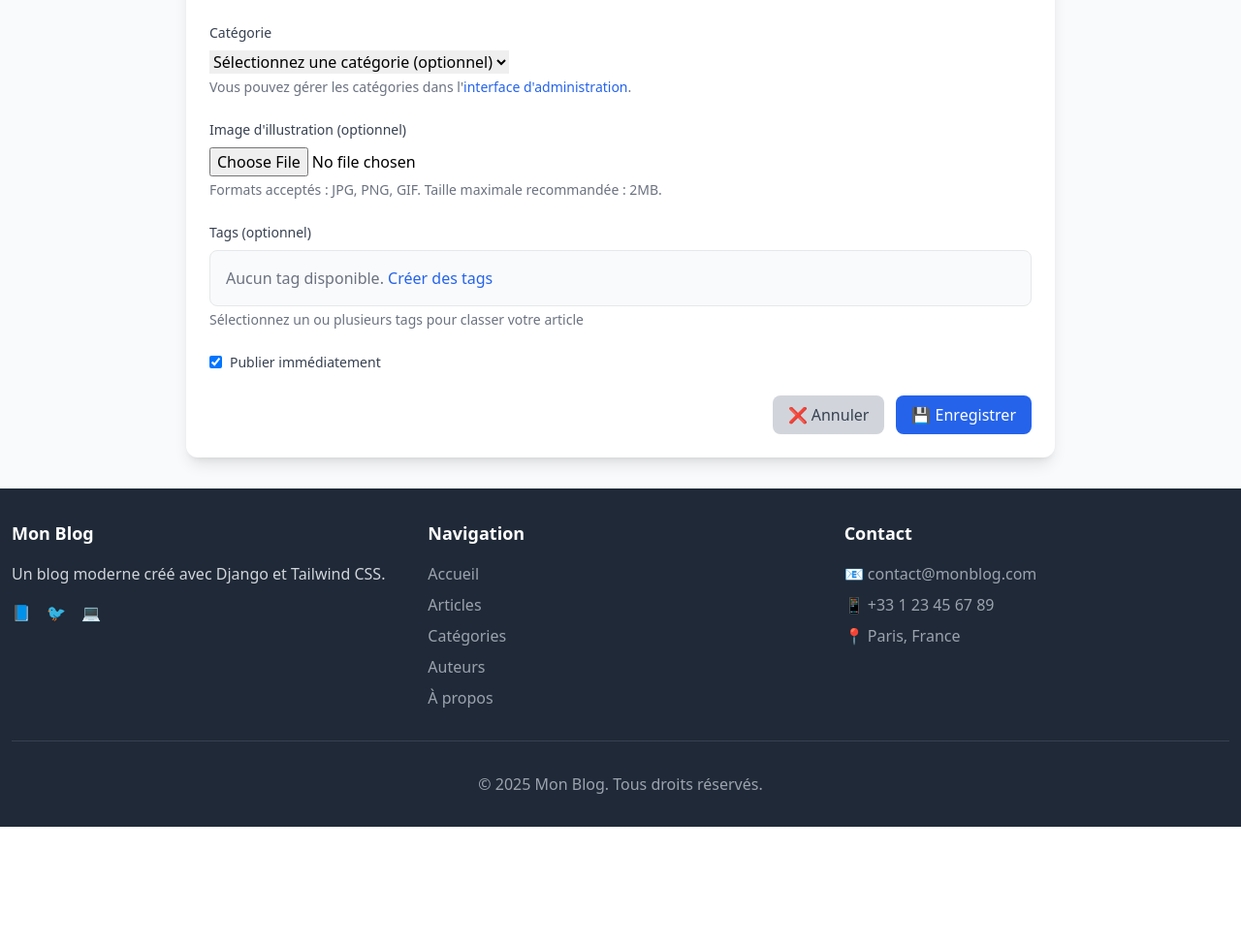
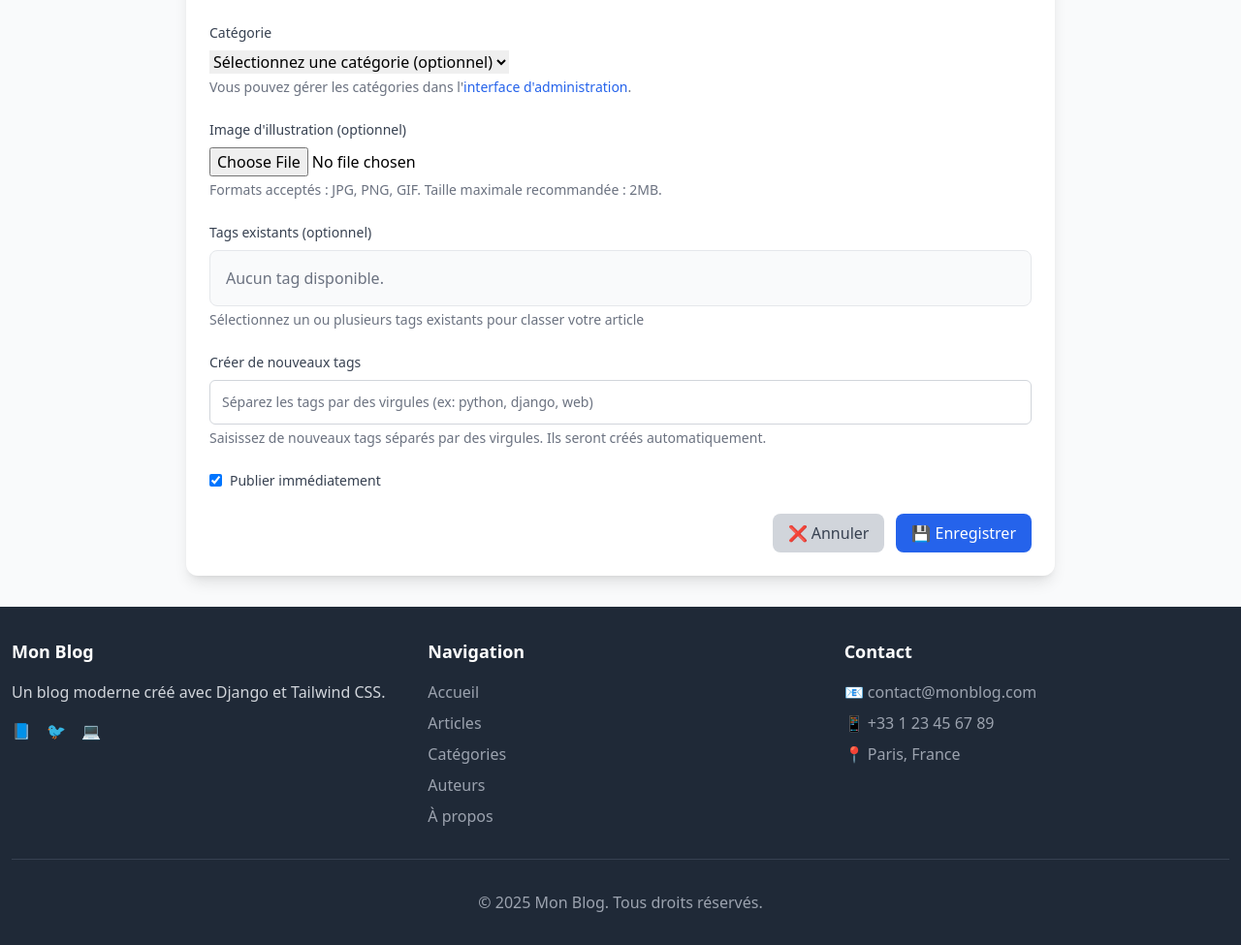
Before and after one commit to GregoryBT/python_django, a Django app: page /ajouter/ in a window 1280 px wide. Shown: the part 719-1694 px from the top of the page at 97% size. Before the commit the page ends 1572 px from the top, so only its background shows below. Run offline with Django 5.2, Linux system fonts and the light colour scheme; the visitor is signed in with stand-in values (Sample User, id 1); data that the repository does not hold is empty; some libraries are stand-ins or nearby versions.

Commit message:
Changement tag

```diff
--- a/mon_site_web/blog/forms.py
+++ b/mon_site_web/blog/forms.py
@@ -155,9 +155,20 @@ class ProfilForm(forms.ModelForm):
 
 
 class ArticleForm(forms.ModelForm):
+    # Nouveau champ pour la saisie de nouveaux tags
+    nouveaux_tags = forms.CharField(
+        required=False,
+        label="Nouveaux tags",
+        widget=forms.TextInput(attrs={
+            'class': 'appearance-none relative block w-full px-3 py-3 border border-gray-300 dark:border-gray-600 placeholder-gray-500 dark:placeholder-gray-400 text-gray-900 dark:text-white rounded-md focus:outline-none focus:ring-blue-500 focus:border-blue-500 focus:z-10 sm:text-sm bg-white dark:bg-gray-700',
+            'placeholder': 'Séparez les tags par des virgules (ex: python, django, web)'
+        }),
+        help_text="Saisissez de nouveaux tags séparés par des virgules. Ils seront créés automatiquement."
+    )
+
     class Meta:
         model = Article
-        fields = ['titre', 'contenu', 'categorie', 'tags', 'image', 'est_publie']
+        fields = ['titre', 'contenu', 'categorie', 'tags', 'nouveaux_tags', 'image', 'est_publie']
         widgets = {
             'titre': forms.TextInput(attrs={
                 'class': 'appearance-none relative block w-full px-3 py-3 border border-gray-300 dark:border-gray-600 placeholder-gray-500 dark:placeholder-gray-400 text-gray-900 dark:text-white rounded-md focus:outline-none focus:ring-blue-500 focus:border-blue-500 focus:z-10 sm:text-sm bg-white dark:bg-gray-700',
@@ -173,11 +184,33 @@ class ArticleForm(forms.ModelForm):
     def __init__(self, *args, **kwargs):
         super().__init__(*args, **kwargs)
         self.fields['categorie'].empty_label = "Sélectionnez une catégorie (optionnel)"
-        self.fields['tags'].help_text = "Sélectionnez un ou plusieurs tags pour classer votre article"
+        self.fields['tags'].help_text = "Sélectionnez des tags existants"
         self.fields['est_publie'].help_text = "Décochez pour sauvegarder en brouillon"
         # Rendre le titre et le contenu obligatoires
         self.fields['titre'].required = True
         self.fields['contenu'].required = True
+
+    def clean_nouveaux_tags(self):
+        """Validation et nettoyage des nouveaux tags"""
+        nouveaux_tags = self.cleaned_data.get('nouveaux_tags', '')
+        if nouveaux_tags:
+            # Nettoyer et valider les tags
+            tags_list = [tag.strip() for tag in nouveaux_tags.split(',')]
+            tags_list = [tag for tag in tags_list if tag]  # Supprimer les chaînes vides
+
+            # Valider chaque tag
+            for tag in tags_list:
+                if len(tag) < 2:
+                    raise forms.ValidationError(f"Le tag '{tag}' est trop court (minimum 2 caractères).")
+                if len(tag) > 50:
+                    raise forms.ValidationError(f"Le tag '{tag}' est trop long (maximum 50 caractères).")
+                # Vérifier que le tag ne contient que des caractères alphanumériques, espaces, tirets et underscores
+                import re
+                if not re.match(r'^[a-zA-Z0-9\s\-_]+$', tag):
+                    raise forms.ValidationError(f"Le tag '{tag}' contient des caractères non autorisés. Utilisez seulement des lettres, chiffres, espaces, tirets et underscores.")
+
+            return tags_list
+        return []
 
     def clean_contenu(self):
         """Validation personnalisée pour le contenu"""
@@ -202,6 +235,46 @@ class ArticleForm(forms.ModelForm):
             if len(titre) > 200:
                 raise forms.ValidationError("Le titre ne peut pas dépasser 200 caractères.")
         return titre
+
+    def save(self, commit=True):
+        """Sauvegarder l'article et créer les nouveaux tags"""
+        from django.utils.text import slugify
+        import random
+
+        article = super().save(commit=False)
+
+        if commit:
+            article.save()
+
+            # Traiter les nouveaux tags
+            nouveaux_tags = self.cleaned_data.get('nouveaux_tags', [])
+            if nouveaux_tags:
+                tags_crees = []
+                couleurs_disponibles = [
+                    '#ef4444', '#f97316', '#f59e0b', '#eab308', '#84cc16',
+                    '#22c55e', '#10b981', '#14b8a6', '#06b6d4', '#0ea5e9',
+                    '#3b82f6', '#6366f1', '#8b5cf6', '#a855f7', '#d946ef',
+                    '#ec4899', '#f43f5e', '#6b7280', '#374151', '#1f2937'
+                ]
+
+                for tag_nom in nouveaux_tags:
+                    # Vérifier si le tag existe déjà
+                    tag, created = Tag.objects.get_or_create(
+                        nom=tag_nom,
+                        defaults={
+                            'slug': slugify(tag_nom),
+                            'couleur': random.choice(couleurs_disponibles)
+                        }
+                    )
+                    tags_crees.append(tag)
+
+                # Ajouter les nouveaux tags à l'article
+                article.tags.add(*tags_crees)
+
+            # Sauvegarder les relations many-to-many pour les tags existants sélectionnés
+            self.save_m2m()
+
+        return article
 
 
 class CommentaireForm(forms.ModelForm):
--- a/mon_site_web/blog/templates/blog/ajouter_article.html
+++ b/mon_site_web/blog/templates/blog/ajouter_article.html
@@ -84,7 +84,7 @@
 
                 <div>
                     <label class="block text-sm font-medium text-gray-700 dark:text-gray-300 mb-2">
-                        {% trans "Tags (optionnel)" %}
+                        {% trans "Tags existants (optionnel)" %}
                     </label>
                     <div class="border border-gray-200 dark:border-gray-600 rounded-lg p-4 bg-gray-50 dark:bg-gray-700">
                         {% for tag in form.tags.field.queryset %}
@@ -99,7 +99,6 @@
                         {% empty %}
                         <p class="text-gray-500 dark:text-gray-400 mb-0">
                             {% trans "Aucun tag disponible." %}
-                            <a href="/admin/blog/tag/" target="_blank" class="text-blue-600 hover:text-blue-700">{% trans "Créer des tags" %}</a>
                         </p>
                         {% endfor %}
                     </div>
@@ -109,7 +108,22 @@
                         </div>
                     {% endif %}
                     <div class="mt-1 text-sm text-gray-500 dark:text-gray-400">
-                        {% trans "Sélectionnez un ou plusieurs tags pour classer votre article" %}
+                        {% trans "Sélectionnez un ou plusieurs tags existants pour classer votre article" %}
+                    </div>
+                </div>
+
+                <div>
+                    <label for="{{ form.nouveaux_tags.id_for_label }}" class="block text-sm font-medium text-gray-700 dark:text-gray-300 mb-2">
+                        {% trans "Créer de nouveaux tags" %}
+                    </label>
+                    {{ form.nouveaux_tags }}
+                    {% if form.nouveaux_tags.errors %}
+                        <div class="mt-1 text-sm text-red-600 dark:text-red-400">
+                            {{ form.nouveaux_tags.errors.0 }}
+                        </div>
+                    {% endif %}
+                    <div class="mt-1 text-sm text-gray-500 dark:text-gray-400">
+                        {{ form.nouveaux_tags.help_text }}
                     </div>
                 </div>
 
```
Also changed, not shown: mon_site_web/blog/templates/blog/modifier_article.html (+17 -3 lines).
